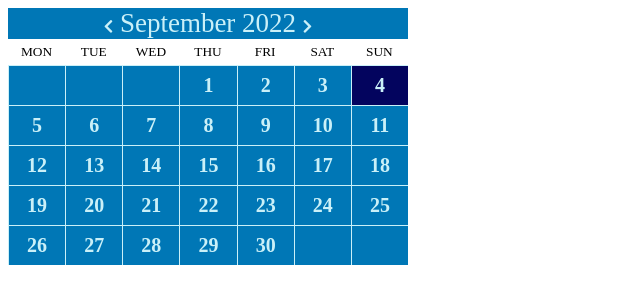
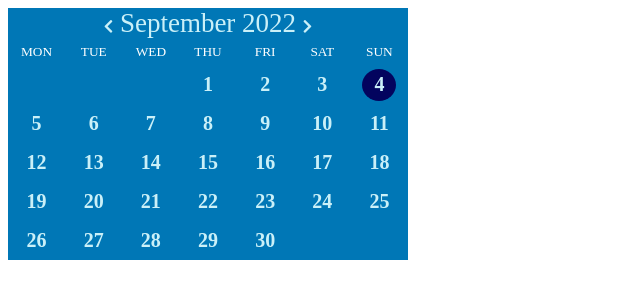
Before and after one commit to ZdravkoHr/Calendar, a Vue app: page / in a window 1280 px wide. Shown: the top 304 px of the page, without its empty margins (0-640 px from the left). Built offline with nearby package versions, Linux system fonts and the light colour scheme; a web font is replaced by a local one.

Commit message:
change calendar styles and make themes more flexible

```diff
--- a/src/color-themes.js
+++ b/src/color-themes.js
@@ -1,20 +1,34 @@
 export default {
   default: {
-    header: '#0077b6',
+    month: {
+      bg: '#0077b6',
+      color: '#fff',
+    },
+
+    days: {
+      bg: '#0077b6',
+      color: '#fff',
+    },
     body: {
-      background: '#0077b6',
+      bg: '#0077b6',
       color: '#caf0f8',
-      marked: '#03045e',
-      border: '90e0ef',
+      active: '#03045e',
     },
   },
   deepPurpBlue: {
-    header: '#240090',
+    month: {
+      bg: '#240090',
+      color: '#fff',
+    },
+    days: {
+      bg: '#240090',
+      color: '#fff',
+    },
+
     body: {
-      background: '#282828',
+      bg: '#282828',
       color: '#caf0f8',
-      marked: '#0c0032',
-      border: '#3500D3',
+      active: '#0c0032',
     },
   },
 };
--- a/src/components/Calendar.vue
+++ b/src/components/Calendar.vue
@@ -3,9 +3,10 @@
     <z-calendar-header
       :monthData="monthData"
       :date="currentDate"
-      :bgColor="colorTheme.header"
+      :colorTheme="colorTheme.month"
       @changeMonth="changeMonth"
     ></z-calendar-header>
+    <z-day-labels :colorTheme="colorTheme.days"></z-day-labels>
     <z-calendar-body
       :monthData="monthData"
       :date="currentDate"
@@ -17,7 +18,9 @@
 
 <script>
 import Header from './calendar-components/Header.vue';
+import DayLabels from './calendar-components/DayLabels.vue';
 import Body from './calendar-components/Body.vue';
+
 import colorThemes from '../color-themes.js';
 import { months, getMonthNumber } from '../helpers/months';
 
@@ -73,6 +76,7 @@ export default {
   components: {
     zCalendarHeader: Header,
     zCalendarBody: Body,
+    zDayLabels: DayLabels,
   },
 };
 </script>
--- a/src/components/calendar-components/Body.vue
+++ b/src/components/calendar-components/Body.vue
@@ -1,24 +1,11 @@
 <template>
-  <div class="calendar-body">
-    <div class="separator">
-      <small> MON </small>
-      <small> TUE </small>
-      <small> WED </small>
-      <small> THU </small>
-      <small> FRI </small>
-      <small> SAT </small>
-      <small> SUN </small>
-    </div>
-
+  <div class="calendar-body" :style="styles">
     <div class="dates">
       <div class="row" v-for="i in daysForPrint" :key="i.id">
-        <div
-          class="col"
-          v-for="j in i.arr"
-          :key="j.id"
-          :style="getColStyle(j.date)"
-        >
+        <div :class="getColClass(j.date)" v-for="j in i.arr" :key="j.id">
+          <!-- <span :style="getColStyle(j.date)"> -->
           {{ j.date }}
+          <!-- </span> -->
         </div>
       </div>
     </div>
@@ -52,6 +39,16 @@ export default {
     this.createBody();
   },
 
+  computed: {
+    styles() {
+      return {
+        '--background': this.colorTheme.bg,
+        '--color': this.colorTheme.color,
+        '--active': this.colorTheme.active,
+      };
+    },
+  },
+
   methods: {
     getNumberOfWeek(date) {
       date = Number(date);
@@ -81,7 +78,6 @@ export default {
         let row = Math.floor((date + daysAfterMonday - 1) / 7);
         let col = currentDay.getDay() - 1;
 
-        console.log(currentDay.getDate(), row, col);
         if (row > 4) {
           row = 0;
         }
@@ -127,13 +123,8 @@ export default {
         };
       });
     },
-    getColStyle(currentDate) {
-      return {
-        background: this.isToday(currentDate)
-          ? this.colorTheme.marked
-          : this.colorTheme.background,
-        color: this.colorTheme.color,
-      };
+    getColClass(currentDate) {
+      return this.isToday(currentDate) ? 'col active' : 'col';
     },
     isToday(currentDate) {
       return (
@@ -148,18 +139,8 @@ export default {
 
 <style lang="scss" scoped>
 .calendar-body {
-  .separator {
-    display: flex;
-    margin: 5px 0;
-    & > * {
-      flex: 1;
-    }
-
-    small {
-      text-align: center;
-    }
-  }
-
+  background: var(--background);
+  color: var(--color);
   small {
     display: block;
   }
@@ -179,11 +160,23 @@ export default {
     padding: 8px;
     font-weight: bold;
     font-size: 20px;
-    border: 1px solid;
-    border-bottom: 0;
-    border-right: 0;
+    isolation: isolate;
+    position: relative;
+    cursor: pointer;
 
-    cursor: pointer;
+    &.active::before {
+      content: '';
+      background: var(--active);
+      width: 34px;
+      height: 32px;
+      display: block;
+      position: absolute;
+      border-radius: 50%;
+      left: 50%;
+      top: 50%;
+      transform: translate(-50%, -50%);
+      z-index: -1;
+    }
   }
 }
 </style>
--- /dev/null
+++ b/src/components/calendar-components/DayLabels.vue
@@ -0,0 +1,42 @@
+<template>
+  <div class="separator" :style="styles">
+    <small> MON </small>
+    <small> TUE </small>
+    <small> WED </small>
+    <small> THU </small>
+    <small> FRI </small>
+    <small> SAT </small>
+    <small> SUN </small>
+  </div>
+</template>
+
+<script>
+export default {
+  name: 'dayLables',
+  props: ['colorTheme'],
+  computed: {
+    styles() {
+      return {
+        '--background': this.colorTheme.bg,
+        '--color': this.colorTheme.color,
+      };
+    },
+  },
+};
+</script>
+
+<style lang="scss" scoped>
+.separator {
+  display: flex;
+  padding: 5px 0;
+  background: var(--background);
+  color: var(--color);
+  & > * {
+    flex: 1;
+  }
+
+  small {
+    text-align: center;
+  }
+}
+</style>
--- a/src/components/calendar-components/Header.vue
+++ b/src/components/calendar-components/Header.vue
@@ -1,5 +1,5 @@
 <template>
-  <header>
+  <header :style="styles">
     <div class="month-name">
       <i class="fas fa-chevron-left" @click="$emit('changeMonth', 'prev')"></i>
       {{ monthData.name }} {{ date.getFullYear() }}
@@ -10,12 +10,16 @@
 
 <script>
 export default {
-  props: ['monthData', 'date', 'bgColor'],
+  props: ['monthData', 'date', 'colorTheme'],
   emits: ['changeMonth'],
 
-  mounted() {
-    this.$el.style.backgroundColor = this.bgColor;
-    console.log('currentDate: ', this.date);
+  computed: {
+    styles() {
+      return {
+        '--background': this.colorTheme.bg,
+        '--color': this.colorTheme.color,
+      };
+    },
   },
 };
 </script>
@@ -27,6 +31,8 @@ header {
   padding: 0 10px;
   user-select: none;
   font-family: 'Peddana', serif;
+  background: var(--background);
+  color: var(--color);
 
   color: #caf0f8;
   i {
```
